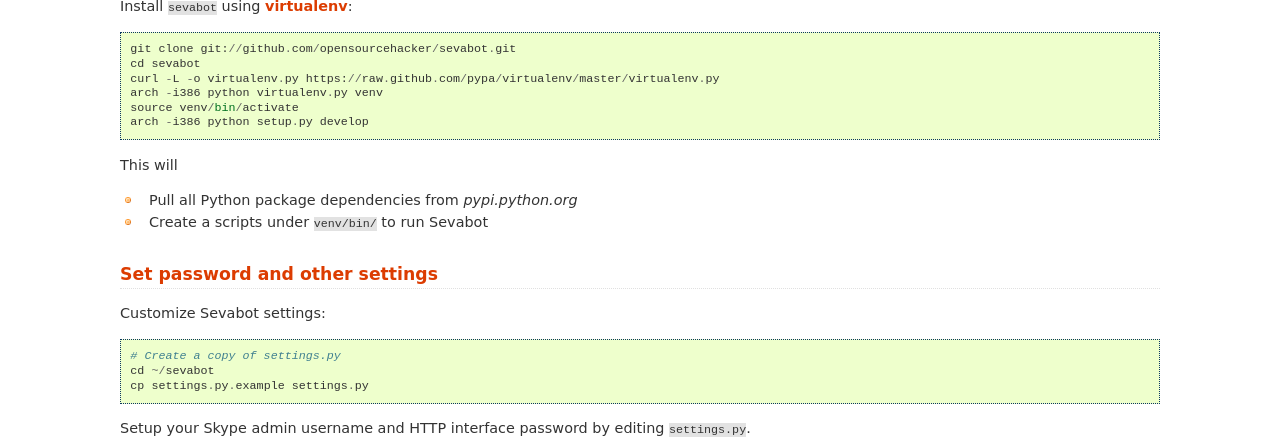
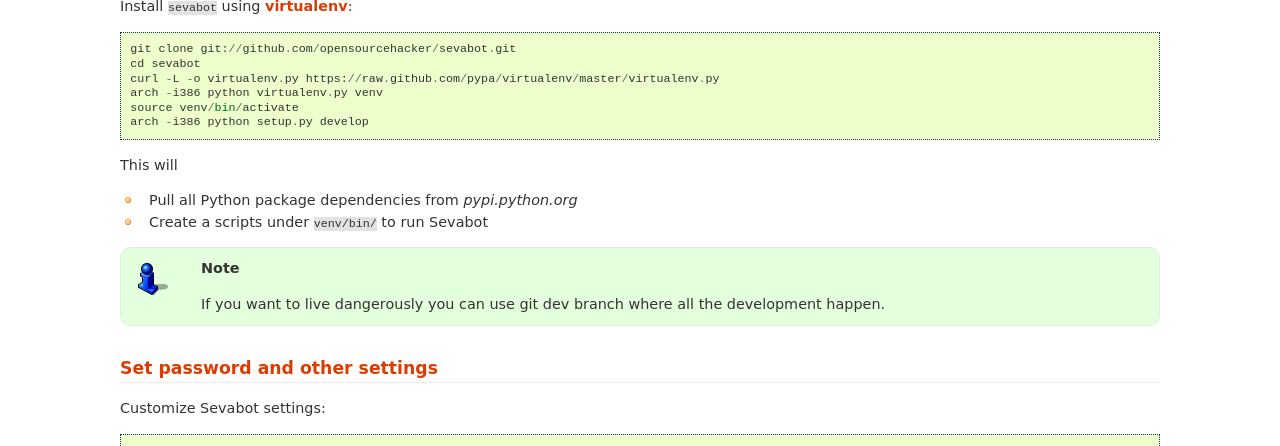
Before and after one commit to opensourcehacker/sevabot, a Sphinx documentation site: the page built from docs/source/osx.rst, in a window 1280 px wide and 900 px high, scrolled down 683 px, cut to the strip 0-446 px from the top of the window. Built offline with Sphinx 7.4.7, drawn with Linux system fonts in a browser that asks for light colours.

Commit message:
Added dev branch notices to the installation instructions

```diff
--- a/docs/source/osx.rst
+++ b/docs/source/osx.rst
@@ -36,6 +36,11 @@
 - Pull all Python package dependencies from *pypi.python.org*
 
 - Create a scripts under ``venv/bin/`` to run Sevabot
+
+.. note ::
+
+    If you want to live dangerously you can use git dev branch where
+    all the development happen.
 
 Set password and other settings
 ======================================
--- a/docs/source/ubuntu.rst
+++ b/docs/source/ubuntu.rst
@@ -42,6 +42,11 @@
 Get Sevabot::
 
     git clone git://github.com/opensourcehacker/sevabot.git
+
+.. note ::
+
+    If you want to live dangerously you can use git dev branch where
+    all the development happen.
 
 Start xvfb, fluxbox and Skype::
 
```
